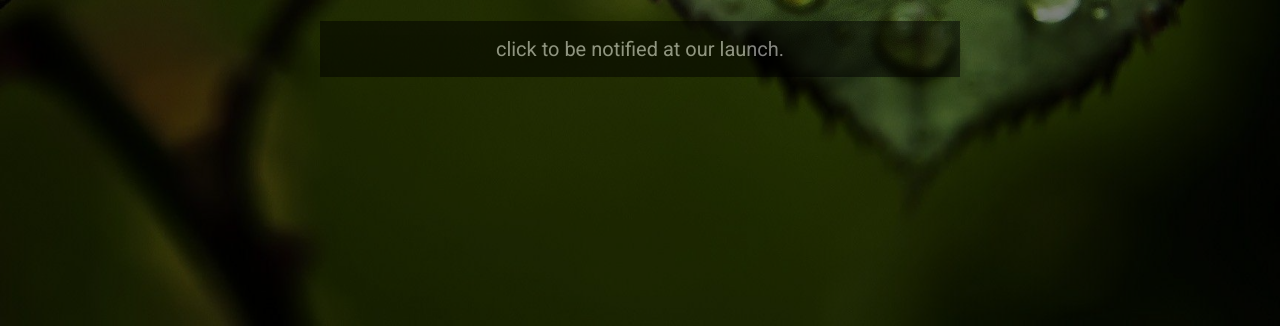
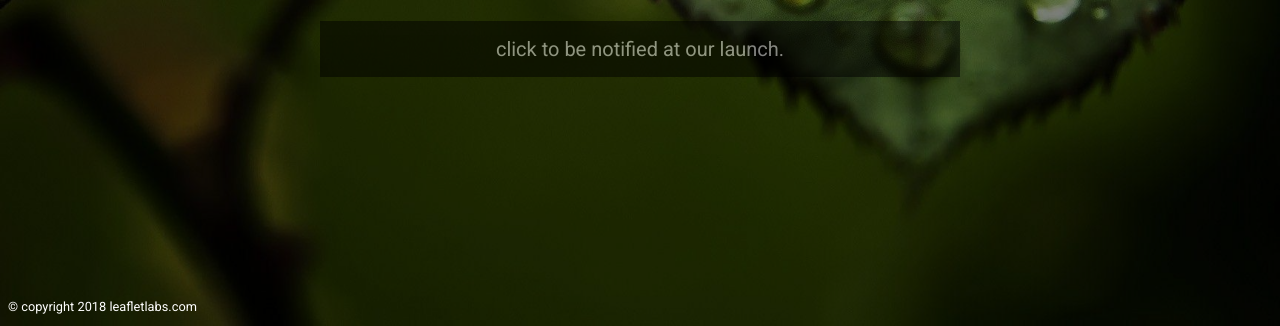
Before and after one commit to leafletlabs/coming-soon, a plain HTML site: page index.html in a window 1280 px wide. Shown: the part 474-800 px from the top of the page. Drawn offline with Linux system fonts and the light colour scheme.

Commit message:
added footer note.

```diff
--- a/css/app.css
+++ b/css/app.css
@@ -77,3 +77,9 @@ h6 {
     opacity: 0.5;
     filter: alpha(opacity=50);
 }
+
+.footer {
+    position: absolute;
+    bottom: 0.5rem;
+    left: 0.5rem;
+}
--- a/index.html
+++ b/index.html
@@ -28,6 +28,7 @@
     <script src="js/vendor/foundation.min.js"></script>
     <script src="js/app.js"></script>
     -->
+    <footer class="footer secondary-color"><small>&copy; copyright 2018 leafletlabs.com</small></footer>
 </body>
 
 </html>
```
